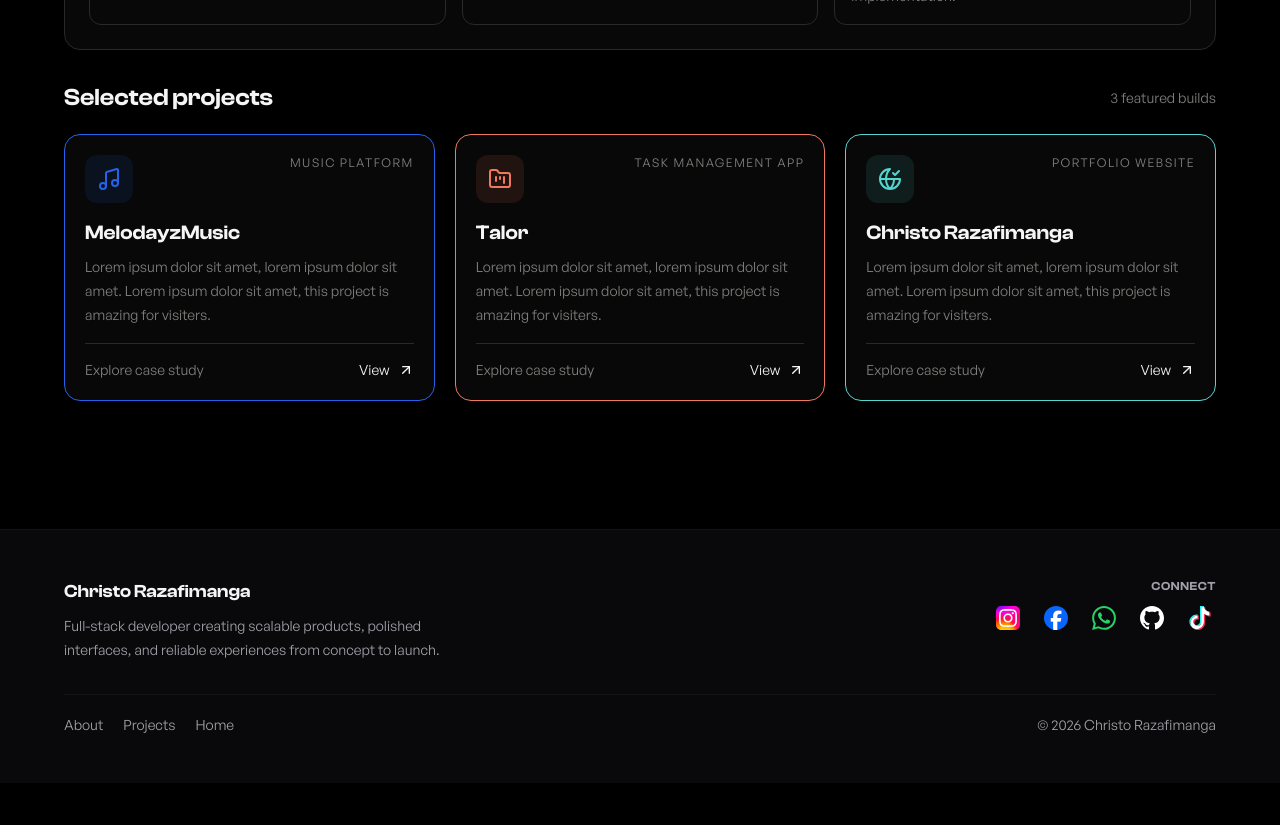
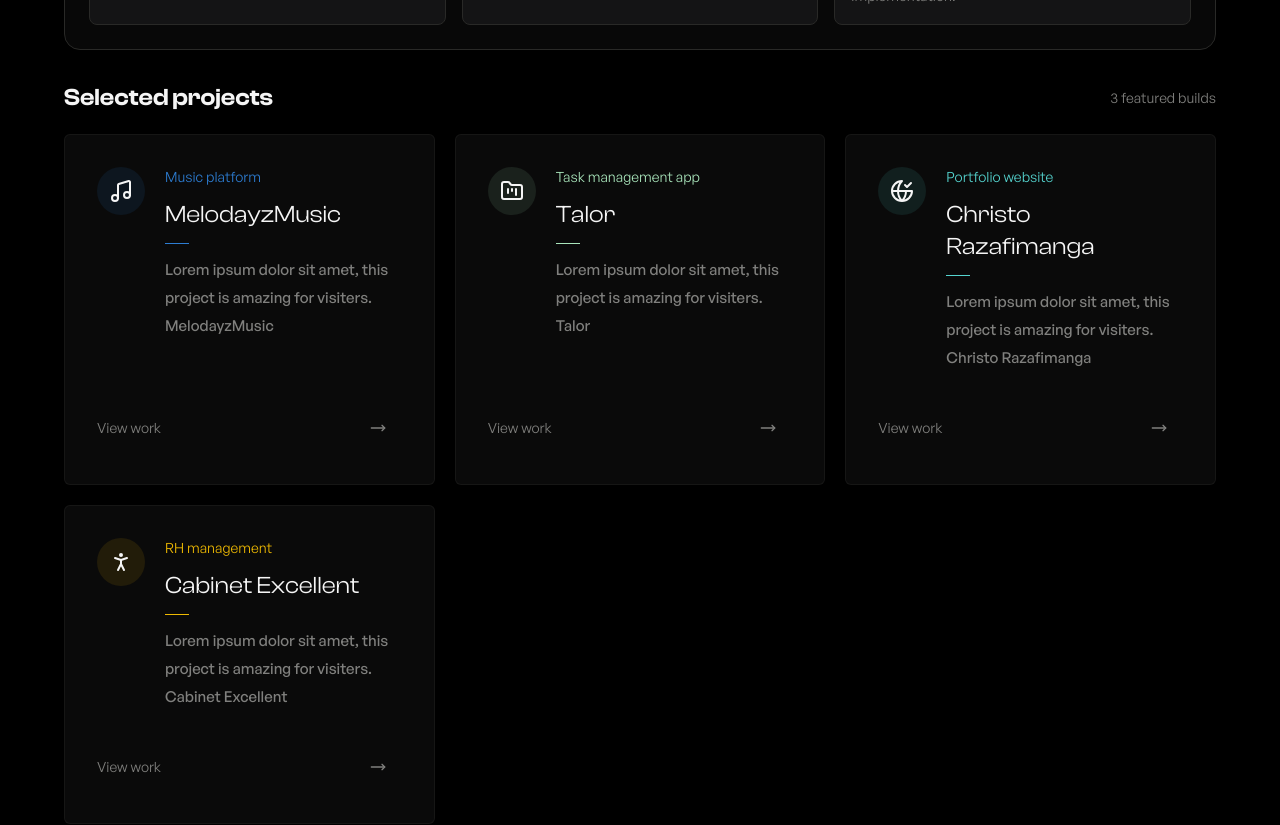
Before and after one commit to bossnare/portfolio, a Next.js app: page /works in a window 1280 px wide. Shown: the part 680-1505 px from the top of the page. Before the commit the page ends 1463 px from the top, so only its background shows below. Built offline with nearby package versions, Linux system fonts and the light colour scheme.

Commit message:
upgrade Projects card design, add color muted

```diff
--- a/app/globals.css
+++ b/app/globals.css
@@ -5,6 +5,7 @@
   --background: #ffffff;
   --foreground: #171717;
   --primary: #e88924; /* #5b2eff */
+  --muted: #f4f4f5;
   --muted-foreground: #52525b;
   --primary-foreground: #0a0a0a;
   --border: #d4d4d3;
@@ -14,6 +15,7 @@
   --color-background: var(--background);
   --color-foreground: var(--foreground);
   --color-primary: var(--primary);
+  --color-muted: var(--muted);
   --color-muted-foreground: var(--muted-foreground);
   --color-primary-foreground: var(--primary-foreground);
   --color-border: var(--border);
@@ -25,6 +27,7 @@
   --background: #0a0a0a;
   --foreground: #f5f5f5;
   --primary: #ddf762;
+  --muted: #27272a;
   --muted-foreground: #80807e;
   --primary-foreground: #0a0a0a;
   --border: #292927;
--- a/app/works/page.tsx
+++ b/app/works/page.tsx
@@ -1,6 +1,7 @@
 import { Page, PageHeader } from '@/src/components/Page';
+import { ProjectCard } from '@/src/components/works/ProjectCard';
 import { works } from '@/src/data/works';
-import { ArrowUpRight, FolderKanban, Layers3, Sparkles } from 'lucide-react';
+import { FolderKanban, Layers3, Sparkles } from 'lucide-react';
 import type { Metadata } from 'next';
 
 export const metadata: Metadata = {
@@ -8,7 +9,7 @@ export const metadata: Metadata = {
 };
 
 const summaryStats = [
-  { value: '03', label: 'Selected projects' },
+  { value: '04', label: 'Selected projects' },
   { value: '08+', label: 'Design iterations' },
   { value: '100%', label: 'Care and detail' },
 ];
@@ -36,7 +37,7 @@ const process = [
 
 export default function WorksPage() {
   return (
-    <Page id="works-page" className="space-y-8 pb-12">
+    <Page id="works-page" className="pb-12 space-y-8">
       <PageHeader
         title="Works"
         description="A collection of product ideas, web experiences, and design-driven projects built with clarity and purpose."
@@ -46,7 +47,7 @@ export default function WorksPage() {
         {summaryStats.map((item) => (
           <div
             key={item.label}
-            className="rounded-2xl border border-border bg-background/80 p-5 shadow-sm"
+            className="p-5 border shadow-sm rounded-xl border-border bg-background/80"
           >
             <p className="text-3xl font-semibold text-foreground font-display">
               {item.value}
@@ -56,8 +57,8 @@ export default function WorksPage() {
         ))}
       </section>
 
-      <section className="rounded-2xl border border-border bg-background/80 p-5 md:p-6">
-        <div className="mb-5 flex items-center justify-between gap-4">
+      <section className="p-5 border rounded-2xl border-border bg-background/80 md:p-6">
+        <div className="flex items-center justify-between gap-4 mb-5">
           <div>
             <p className="text-sm uppercase tracking-[0.12em] text-muted-foreground">
               Method
@@ -72,7 +73,7 @@ export default function WorksPage() {
           {process.map(({ title, description, icon: Icon }) => (
             <div
               key={title}
-              className="rounded-xl border border-border bg-muted/40 p-4"
+              className="p-4 border rounded-lg border-border bg-muted/40"
             >
               <div className="mb-3 inline-flex rounded-lg border border-border bg-background p-2.5">
                 <Icon className="size-5 text-foreground" />
@@ -100,47 +101,9 @@ export default function WorksPage() {
 
         <div className="grid gap-5 md:grid-cols-2 xl:grid-cols-3">
           {works.map((work) => {
-            const Icon = work.icon;
-
             return (
-              <article
-                key={work.name}
-                style={{ borderColor: work.color }}
-                className="flex h-full flex-col gap-4 rounded-2xl border bg-background/80 p-5 shadow-sm"
-              >
-                <div className="flex items-start justify-between gap-4">
-                  <div
-                    style={{ backgroundColor: `${work.color}1a` }}
-                    className="inline-flex rounded-xl p-3"
-                  >
-                    <Icon style={{ color: work.color }} className="size-6" />
-                  </div>
-                  <span className="text-xs uppercase tracking-[0.12em] text-muted-foreground">
-                    {work.type}
-                  </span>
-                </div>
-
-                <div className="space-y-2">
-                  <h3 className="text-xl font-semibold text-foreground">
-                    {work.name}
-                  </h3>
-                  <p className="text-sm leading-6 text-muted-foreground">
-                    {work.description}
-                  </p>
-                </div>
-
-                <div className="mt-auto flex items-center justify-between border-t border-border pt-4 text-sm">
-                  <span className="text-muted-foreground">
-                    Explore case study
-                  </span>
-                  <a
-                    href="/contact"
-                    className="inline-flex items-center gap-2 text-foreground hover:opacity-80"
-                  >
-                    View
-                    <ArrowUpRight className="size-4" />
-                  </a>
-                </div>
+              <article key={work.name}>
+                <ProjectCard work={work} />
               </article>
             );
           })}
--- a/src/components/Section.tsx
+++ b/src/components/Section.tsx
@@ -7,7 +7,7 @@ export function Section({ className, children, ...props }: SectionProps) {
   return (
     <section
       className={cn(
-        'mx-auto w-full md:max-w-[94%] px-5 md:px-4 dark:bg-black pt-12',
+        'mx-auto w-full md:max-w-[94%] px-5 md:px-4 dark:bg-black pt-12 pb-8',
         className
       )}
       {...props}
@@ -30,7 +30,7 @@ export function SectionContent({ children }: { children: React.ReactNode }) {
 }
 
 export function SectionTitle({ children }: { children: React.ReactNode }) {
-  return <h3 className="text-3xl font-semibold">{children}</h3>;
+  return <h3 className="text-3xl font-medium">{children}</h3>;
 }
 
 export function SectionParagraphe({ children }: { children: React.ReactNode }) {
--- a/src/components/about/AboutMe.tsx
+++ b/src/components/about/AboutMe.tsx
@@ -12,7 +12,7 @@ export function AboutMe() {
   return (
     <Section
       id="about"
-      className="flex flex-col gap-8 pb-8 border-b border-zinc-300 dark:border-white/12"
+      className="flex flex-col gap-8 border-b border-zinc-300 dark:border-white/12"
     >
       <SectionHeader>
         <SectionContent>
--- a/src/components/about/Intro.tsx
+++ b/src/components/about/Intro.tsx
@@ -11,7 +11,7 @@ export const Intro = () => {
         <div className="pb-6 pr-6">
           <p className="max-w-2xl leading-6">{intro.description}</p>
         </div>
-        <div className="flex md:w-[70%] items-center gap-6">
+        <div className="flex md:w-[70%] items-center gap-8">
           <Image
             src={`/icon/${intro.letsgochris.image}`}
             alt="logo-icon"
--- a/src/components/about/PersonalInformation.tsx
+++ b/src/components/about/PersonalInformation.tsx
@@ -7,7 +7,7 @@ export const PersonalInformation = () => {
       <span className="absolute top-0 w-1/4 border-t border-border" />
 
       <h3 className="max-w-md text-3xl">Personal Information</h3>
-      <div className="flex flex-col justify-center gap-8 p-4 border divide-y md:items-center rounded-xl md:divide-x md:divide-y-0 md:flex-row divide-border border-border">
+      <div className="flex flex-col justify-center gap-8 p-4 border divide-y bg-background md:items-center rounded-xl md:divide-x md:divide-y-0 md:flex-row divide-border border-border">
         <Image
           src="/images/id_photo.jpg"
           alt="id_photo"
--- a/src/components/works/FeaturedWorks.tsx
+++ b/src/components/works/FeaturedWorks.tsx
@@ -15,19 +15,19 @@ export function FeaturedWorks() {
     <Section id="featured-projects" className="flex flex-col gap-8">
       <SectionHeader>
         <SectionContent>
-          <SectionTitle>Featured projects</SectionTitle>
+          <SectionTitle>Featured works</SectionTitle>
           <SectionParagraphe>
             A curated selection of projects I&apos;ve built, explored, and
             brought to life.
           </SectionParagraphe>
         </SectionContent>
         <SectionLinkButton href="/works">
-          View all projects
+          View all works
           <ChevronRight className="size-5" />
         </SectionLinkButton>
       </SectionHeader>
       <div className="grid gap-4 md:grid-cols-3">
-        {works.map((work) => (
+        {works.slice(0, 3).map((work) => (
           <ProjectCard key={work.type} work={work} />
         ))}
       </div>
--- a/src/components/works/ProjectCard.tsx
+++ b/src/components/works/ProjectCard.tsx
@@ -1,35 +1,39 @@
-import type {Work} from '@/src/data/works'
+import type { Work } from '@/src/data/works';
 import { MoveRight } from 'lucide-react';
-
 
 type WorkCardProps = {
   work: Work;
 };
 
 export function ProjectCard({ work }: WorkCardProps) {
+  const Icon = work.icon;
+
   return (
-    <div
-      style={{ borderColor: work.color }}
-      className="flex gap-4 p-4 rounded-md shadow-xs border-l-3 bg-background dark:bg-background"
-    >
+    <div className="flex flex-col h-full gap-8 p-8 border rounded-md shadow-xs border-border/40 bg-background dark:bg-background">
+      <div className="flex gap-5">
         <span
           style={{ background: `${work.color}1a` }}
-        className="shrink-0 self-start p-1.5 rounded-lg"
+          className="self-start p-3 rounded-full shrink-0"
         >
-        <work.icon style={{ color: work.color }} />
+          <Icon />
         </span>
-      <div className="flex flex-col gap-1 grow">
-        <span className="font-semibold capitalize font-display">
+        <div className="flex flex-col gap-3 grow">
+          <span style={{ color: work.color }} className="text-sm">
             {work.type}
           </span>
-        <span className="text-muted-foreground font-medium text-[15px]">
+          <span className="text-2xl capitalize font-display">{work.name}</span>
+          <span style={{ borderColor: work.color }} className="w-6 border-t" />
+          <span className="text-muted-foreground font-medium text-[15px] leading-7">
             {work.description} {work.name}
           </span>
+        </div>
+      </div>
+      <div className="flex items-center justify-between mt-auto text-muted-foreground">
+        <span className="text-sm">View work</span>
         <a
           href="#"
-          className="flex items-center self-start gap-3 py-2 mt-auto text-sm hover:underline text-muted-foreground hover:text-primary"
+          className="flex items-center self-start gap-3 hover:text-foreground hover:bg-black/4 p-4 rounded-full dark:hover:bg-[#1a1a1a]"
         >
-          <span>View work</span>
           <MoveRight className="size-4" />
         </a>
       </div>
--- a/src/data/works.ts
+++ b/src/data/works.ts
@@ -1,30 +1,38 @@
-import { Music, GlobeCheck, FolderKanban } from 'lucide-react';
+import { Music, GlobeCheck, FolderKanban, PersonStanding } from 'lucide-react';
 
 export const works = [
   {
     type: 'Music platform',
     name: 'MelodayzMusic',
     description:
-      'Lorem ipsum dolor sit amet, lorem ipsum dolor sit amet. Lorem ipsum dolor sit amet, this project is amazing for visiters.',
+      'Lorem ipsum dolor sit amet, this project is amazing for visiters.',
     icon: Music,
-    color: '#2563eb',
+    color: '#2D7DD2',
   },
   {
     type: 'Task management app',
     name: 'Talor',
     description:
-      'Lorem ipsum dolor sit amet, lorem ipsum dolor sit amet. Lorem ipsum dolor sit amet, this project is amazing for visiters.',
+      'Lorem ipsum dolor sit amet, this project is amazing for visiters.',
     icon: FolderKanban,
-    color: '#F0785E',
+    color: '#A9E5BB',
   },
   {
     type: 'Portfolio website',
     name: 'Christo Razafimanga',
     description:
-      'Lorem ipsum dolor sit amet, lorem ipsum dolor sit amet. Lorem ipsum dolor sit amet, this project is amazing for visiters.',
+      'Lorem ipsum dolor sit amet, this project is amazing for visiters.',
     icon: GlobeCheck,
     color: '#55D5D0',
   },
+  {
+    type: 'RH management',
+    name: 'Cabinet Excellent',
+    description:
+      'Lorem ipsum dolor sit amet, this project is amazing for visiters.',
+    icon: PersonStanding,
+    color: '#EEB902',
+  },
 ];
 
-export type Work = (typeof works)[number]
+export type Work = (typeof works)[number];
```
Also changed, not shown: app/experiences/page.tsx (+7 -7 lines). Lines whose indentation alone changed are shown as unchanged.
